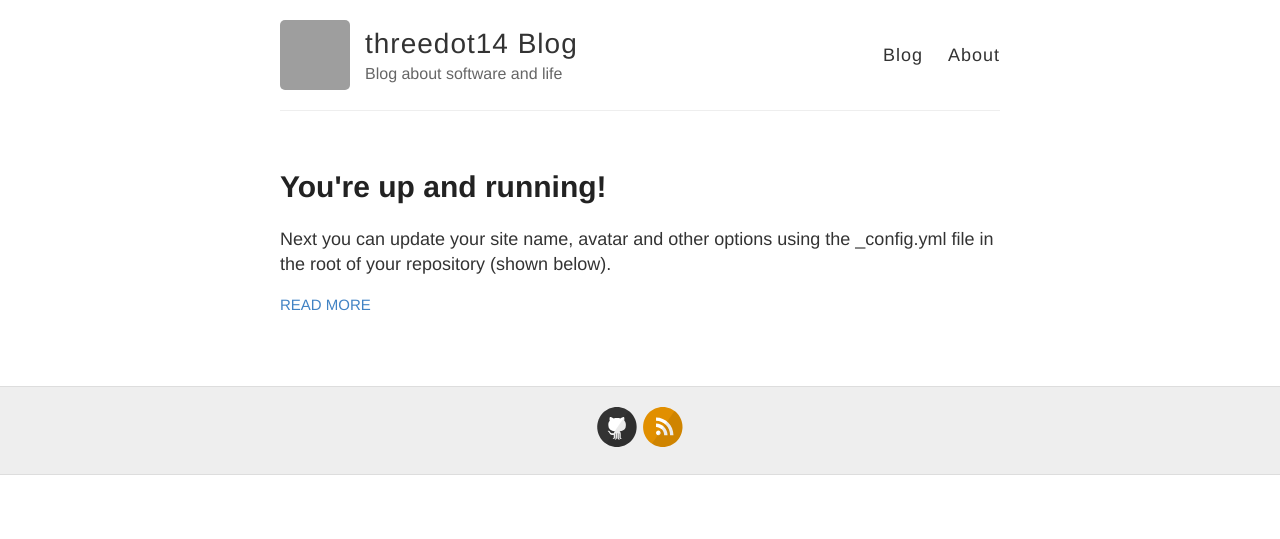
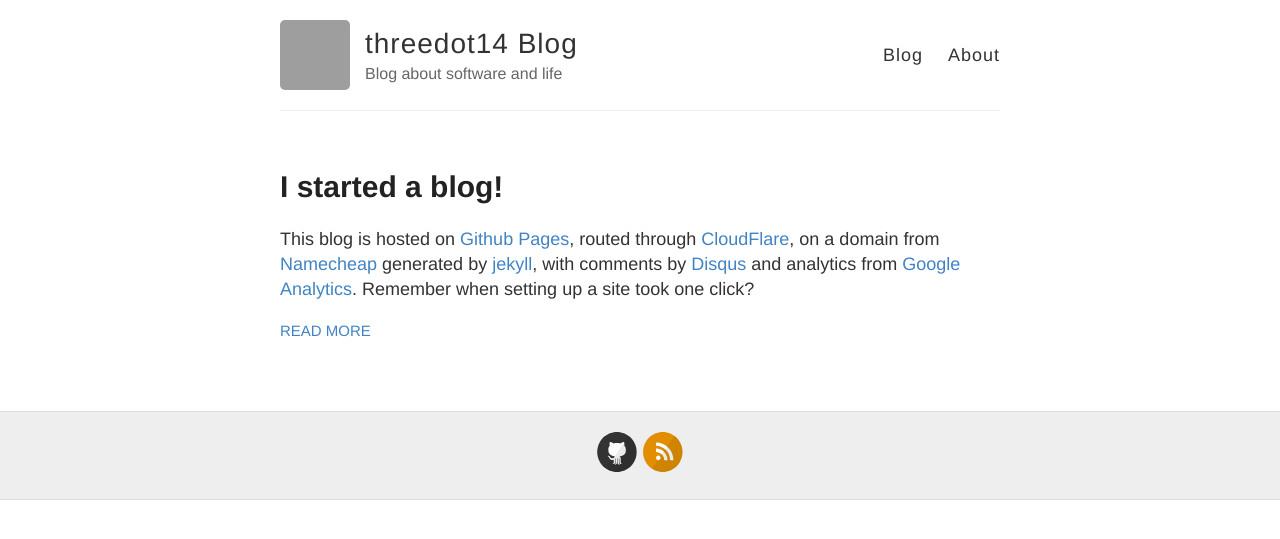
Before and after one commit to 50Wliu/three.github.io, a Jekyll site: the page built from index.html, in a window 1280 px wide. Shown: the top 539 px of the page. Built offline with Jekyll 4.4.1, drawn with Linux system fonts in a browser that asks for light colours; Markdown is read by kramdown in place of the engine named in the settings; grey boxes are pictures that could not be loaded.

Commit message:
Removed Template Specific Elements

```diff
--- a/_config.yml
+++ b/_config.yml
@@ -34,10 +34,10 @@ footer-links:
 
 # Enter your Disqus shortname (not your username) to enable commenting on posts
 # You can find your shortname on the Settings page of your Disqus account
-disqus:
+disqus: threedot14
 
 # Enter your Google Analytics web tracking code (e.g. UA-2110908-2) to activate tracking
-google_analytics:
+google_analytics: UA-69572307-1
 
 # Your website URL (e.g. http://barryclark.github.io or http://www.barryclark.co)
 # Used for Sitemap.xml and your RSS feed
--- a/_posts/2014-3-3-Hello-World.md
+++ /dev/null
@@ -1,10 +0,0 @@
----
-layout: post
-title: You're up and running!
----
-
-Next you can update your site name, avatar and other options using the _config.yml file in the root of your repository (shown below).
-
-![_config.yml]({{ site.baseurl }}/images/config.png)
-
-The easiest way to make your first post is to edit this one. Go into /_posts/ and update the Hello World markdown file. For more instructions head over to the [Jekyll Now repository](https://github.com/barryclark/jekyll-now) on GitHub.
--- /dev/null
+++ b/_posts/2015-11-1-First Post.md
@@ -0,0 +1,6 @@
+---
+layout: post
+title: I started a blog!
+---
+
+This blog is hosted on [Github Pages](https://pages.github.com/), routed through [CloudFlare](https://www.cloudflare.com/), on a domain from [Namecheap](https://www.namecheap.com/) generated by [jekyll](https://jekyllrb.com/), with comments by [Disqus](https://disqus.com/) and analytics from [Google Analytics](https://www.google.com/analytics/). Remember when setting up a site took one click?
--- a/about.md
+++ b/about.md
@@ -4,12 +4,8 @@ title: About
 permalink: /about/
 ---
 
-Some information about you!
-
-### More Information
-
-A place to include any other types of information that you'd like to include about yourself.
+Proudly [hosted on Gituhub](https://github.com/threedot14/threedot14.github.io). Based on the [Jekyll Now](https://github.com/barryclark/jekyll-now) template.
 
 ### Contact me
 
-[email@domain.com](mailto:email@domain.com)
+[eric@threedot14.com](mailto:eric@threedot14.com)
```
Also changed, not shown: README.md, images/config.png (deleted), images/first-post.png (deleted), images/jekyll-logo.png (deleted), images/jekyll-now-theme-screenshot.jpg (deleted), images/step1.gif (deleted).
